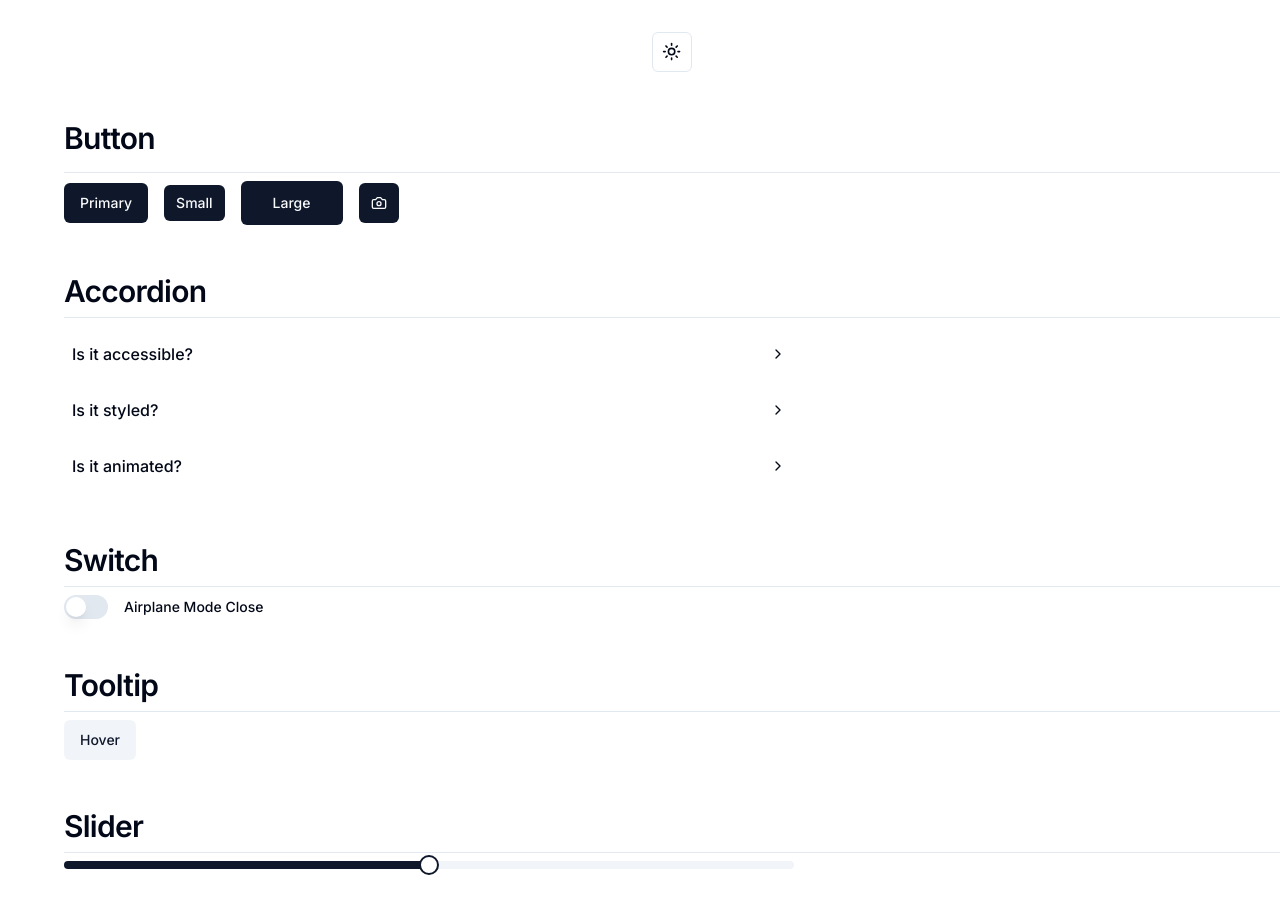
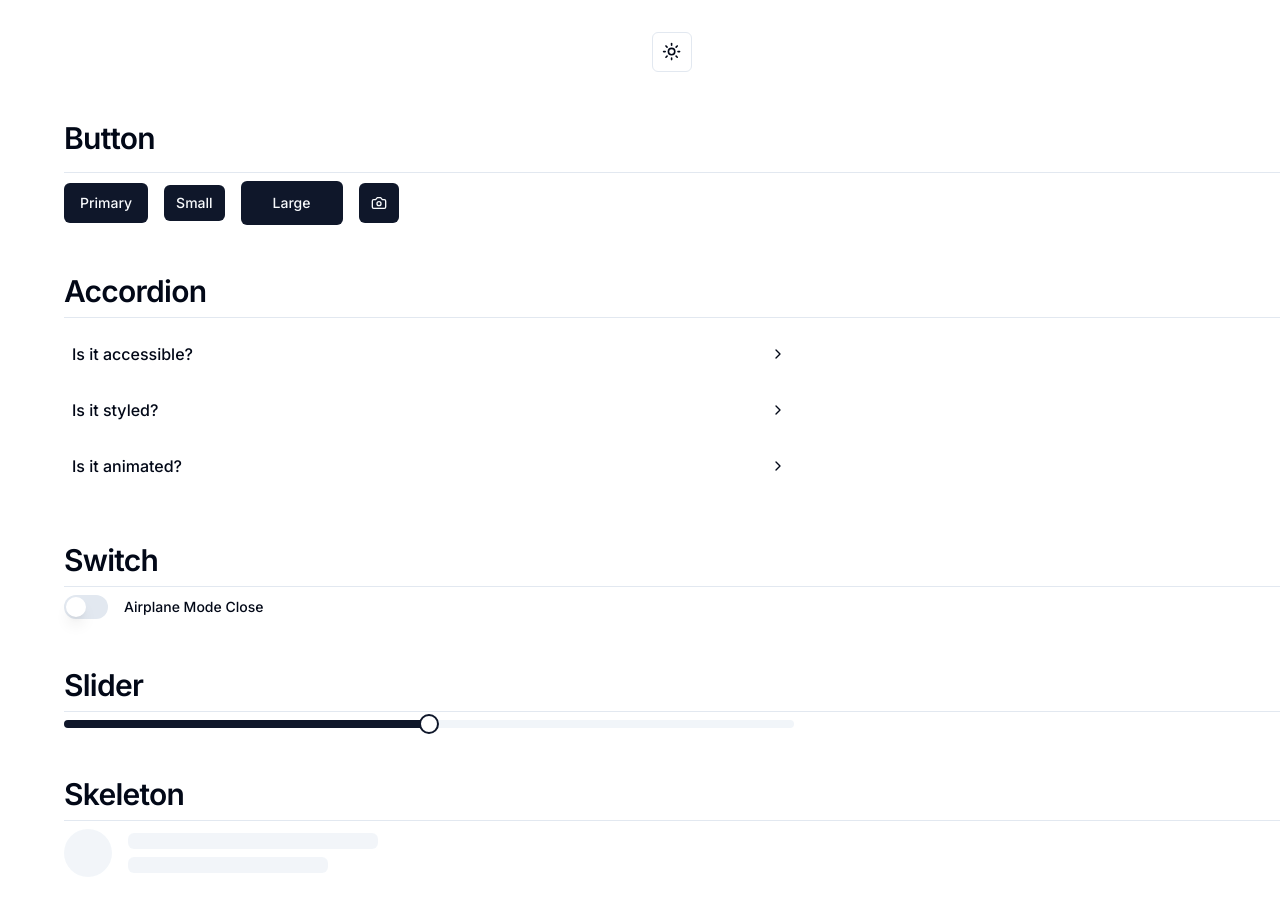
Before and after one commit to yportfolio/patternfly-tailwind, a Next.js app: page / in a window 1280 px wide. Shown: the top 922 px of the page. Built offline with nearby package versions, Linux system fonts and the light colour scheme.

Commit message:
feat: add skeleton component

```diff
--- /dev/null
+++ b/app/components/SkeletonDemo.tsx
@@ -0,0 +1,13 @@
+import { Skeleton } from "@/components/ui/skeleton";
+
+export function SkeletonDemo() {
+  return (
+    <div className="flex items-center space-x-4">
+      <Skeleton className="h-12 w-12 rounded-full" />
+      <div className="space-y-2">
+        <Skeleton className="h-4 w-[250px]" />
+        <Skeleton className="h-4 w-[200px]" />
+      </div>
+    </div>
+  );
+}
--- a/app/page.tsx
+++ b/app/page.tsx
@@ -5,6 +5,7 @@ import AlertDemo from "./components/AlertDemo";
 import SwitchDemo from "./components/SwitchDemo";
 import { TooltipDemo } from "./components/TooltipDemo";
 import { SliderDemo } from "./components/SliderDemo";
+import { SkeletonDemo } from "./components/SkeletonDemo";
 
 export default function Home() {
   return (
@@ -41,21 +42,31 @@ export default function Home() {
 
       <div className="flex flex-col justify-start w-full space-y-2">
         <h2 className="scroll-m-20 border-b pb-2 text-3xl font-semibold tracking-tight transition-colors first:mt-0">
+          Slider
+        </h2>
+
+        <div className="flex items-center">
+          <SliderDemo />
+        </div>
+      </div>
+
+      <div className="flex flex-col justify-start w-full space-y-2">
+        <h2 className="scroll-m-20 border-b pb-2 text-3xl font-semibold tracking-tight transition-colors first:mt-0">
+          Skeleton
+        </h2>
+
+        <div className="flex items-center space-x-4">
+          <SkeletonDemo />
+        </div>
+      </div>
+
+      <div className="flex flex-col justify-start w-full space-y-2">
+        <h2 className="scroll-m-20 border-b pb-2 text-3xl font-semibold tracking-tight transition-colors first:mt-0">
           Tooltip
         </h2>
 
         <div className="flex items-center">
           <TooltipDemo />
-        </div>
-      </div>
-
-      <div className="flex flex-col justify-start w-full space-y-2">
-        <h2 className="scroll-m-20 border-b pb-2 text-3xl font-semibold tracking-tight transition-colors first:mt-0">
-          Slider
-        </h2>
-
-        <div className="flex items-center">
-          <SliderDemo />
         </div>
       </div>
 
--- /dev/null
+++ b/components/ui/skeleton.tsx
@@ -0,0 +1,15 @@
+import { cn } from "@/lib/utils";
+
+function Skeleton({
+  className,
+  ...props
+}: React.HTMLAttributes<HTMLDivElement>) {
+  return (
+    <div
+      className={cn("animate-pulse rounded-md bg-muted", className)}
+      {...props}
+    />
+  );
+}
+
+export { Skeleton };
```
